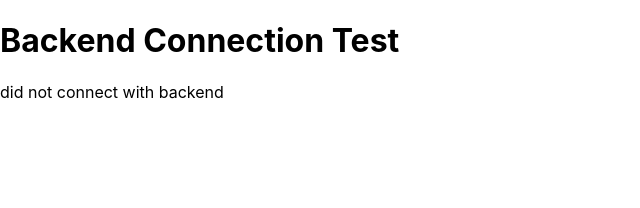
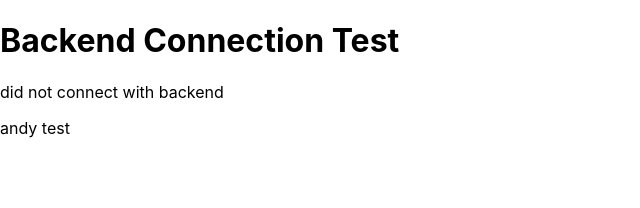
Before and after one commit to Vincent-Lin-UF/sweProject, a React (Create React App) app in the folder frontend/: page / in a window 1280 px wide. Shown: the top 208 px of the page, without its empty margins (0-640 px from the left). Built offline with nearby package versions, Linux system fonts and the light colour scheme; no server answers.

Commit message:
first commit on andy.frontend

```diff
--- a/frontend/src/App.js
+++ b/frontend/src/App.js
@@ -5,6 +5,7 @@ function App() {
   return (
     <div className="App">
       <TestConnection/>
+      <div><p>andy test</p></div>
     </div>
   );
 }
```
